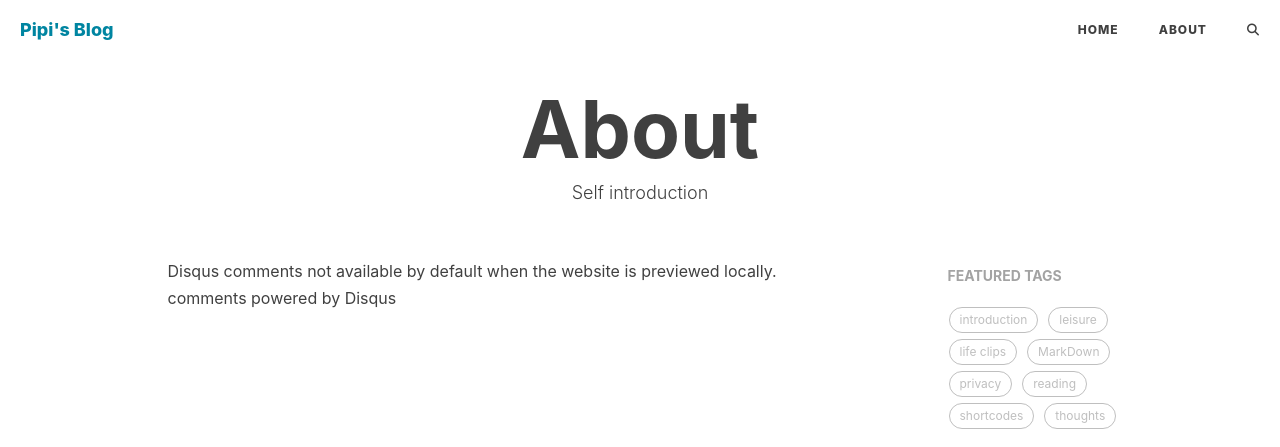
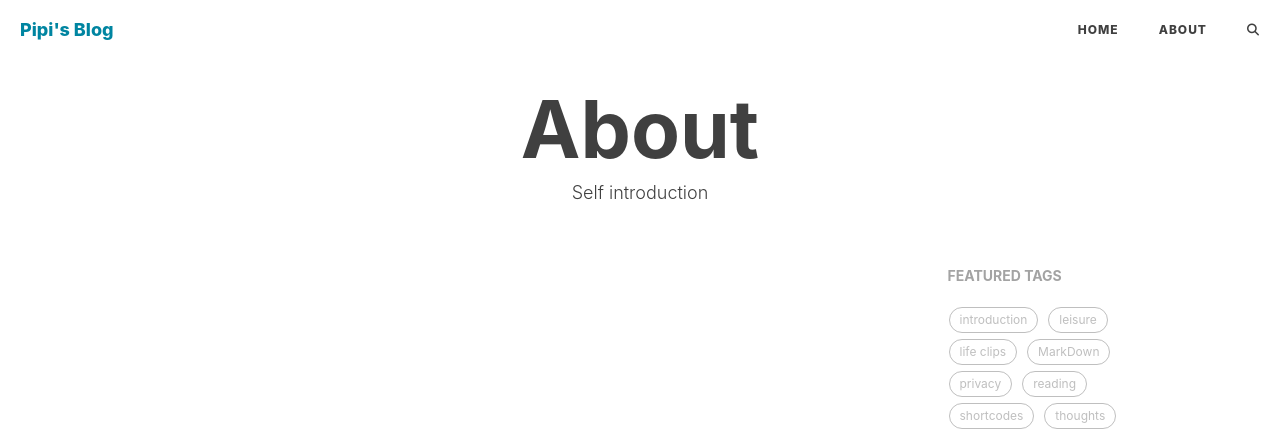
Before and after one commit to staylowkey888/staylowkey888.github.io, a plain HTML site: page about/index.html in a window 1280 px wide. Shown: the top 447 px of the page. Drawn offline with Linux system fonts and the light colour scheme.

Commit message:
comment html

```diff
--- a/about/index.html
+++ b/about/index.html
@@ -195,31 +195,6 @@
 </div>
 
 
-<div id="disqus_thread"></div>
-<script type="application/javascript">
-    window.disqus_config = function () {
-
-
-
-    };
-    (function() {
-        if (["localhost", "127.0.0.1"].indexOf(window.location.hostname) != -1) {
-            document.getElementById('disqus_thread').innerHTML = 'Disqus comments not available by default when the website is previewed locally.';
-            return;
-        }
-        var d = document, s = d.createElement('script'); s.async = true;
-        s.src = '//' + "staylowkey02" + '.disqus.com/embed.js';
-        s.setAttribute('data-timestamp', +new Date());
-        (d.head || d.body).appendChild(s);
-    })();
-</script>
-<noscript>Please enable JavaScript to view the <a href="https://disqus.com/?ref_noscript">comments powered by Disqus.</a></noscript>
-<a href="https://disqus.com" class="dsq-brlink">comments powered by <span class="logo-disqus">Disqus</span></a>
-
-
-
-
-
 
 
 
```
